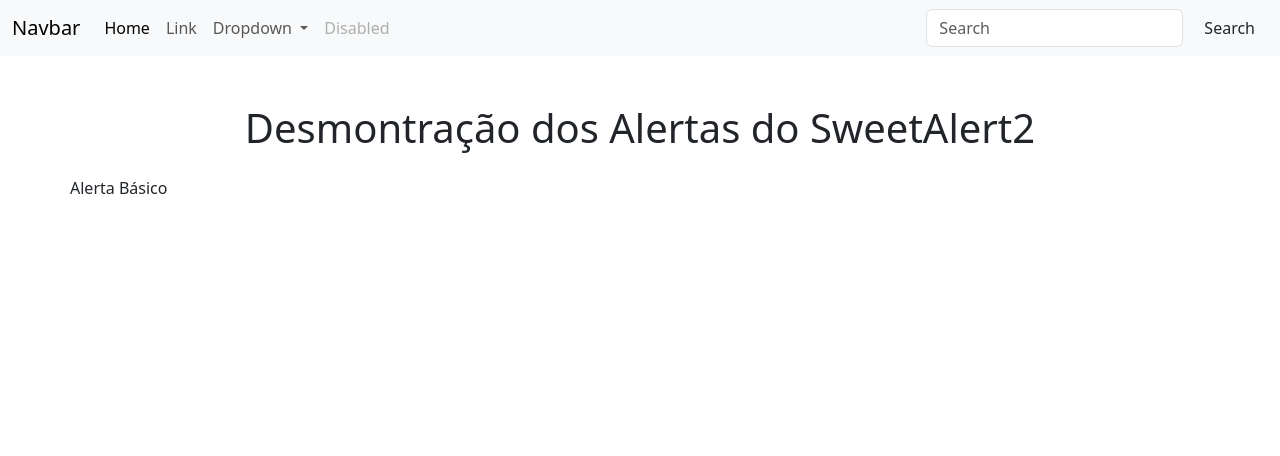
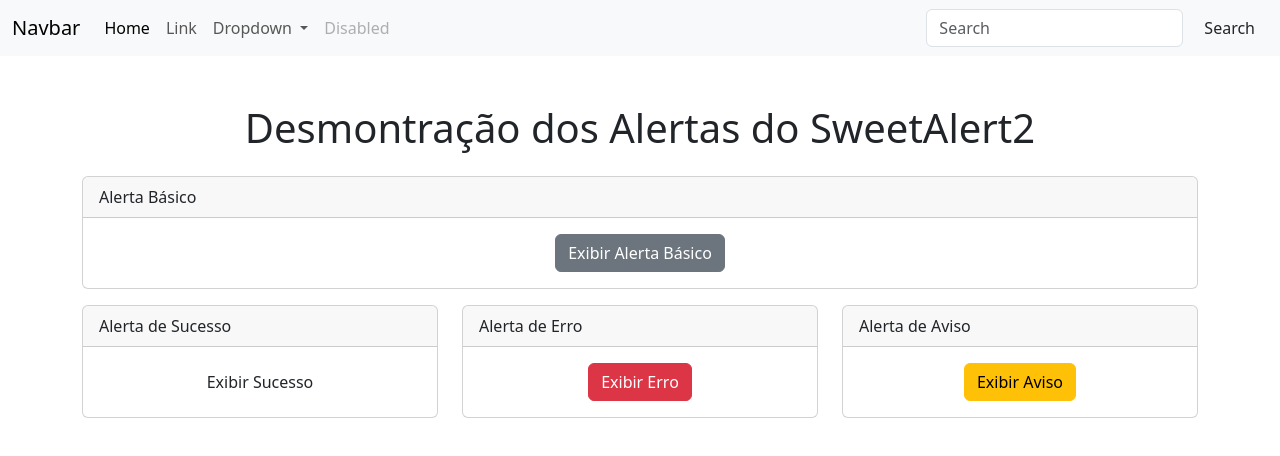
Before and after one commit to leonardo-ateodoro/sweet-alert2, a plain HTML site: page index.html in a window 1280 px wide. Drawn offline with nearby package versions, Linux system fonts and the light colour scheme; some packages are replaced by stand-ins of ours; a script that the page names is missing.

Commit message:
fazendo o index

```diff
--- a/index.html
+++ b/index.html
@@ -67,10 +67,40 @@
             <h1 class="text-center mb-4">Desmontração dos Alertas do SweetAlert2</h1>
 
             <div class="row">
-                <div class="card-header">Alerta Básico</div>
-                <div class=""></div>
-            </div>
-        </div>
+                <div class="col-md4 mb-3">
+                    <div class="card">
+                        <div class="card-header">Alerta Básico</div>
+                        <div class="card-body text-center">
+                            <button id="alertBasico" class="btn btn-secondary">Exibir Alerta Básico</button>
+                        </div>
+                    </div>
+                </div>
+                <div class= "col-md-4 mb-3">
+                    <div class="card">
+                        <div class="card-header">Alerta de Sucesso</div>
+                        <div class="card-body text-center">
+                            <button id="alertSucesso" class="btn btn-sucess">Exibir Sucesso</button>
+                        </div>
+                    </div>
+                </div>
+                <div class="col-md-4 mb-3">
+                    <div class="card">
+                        <div class="card-header">Alerta de Erro</div>
+                        <div class="card-body text-center">
+                            <button id="alertBasico" class="btn btn-danger">Exibir Erro</button>
+                        </div>
+                   </div>
+                </div >
+                <div class="col-md-4 mb-3">
+                    <div class="card">
+                        <div class="card-header">Alerta de Aviso</div>
+                        <div class="card-body text-center">
+                            <button id="alertAviso" class="btn btn-warning">Exibir Aviso</button>
+                        </div>
+                    </div>
+                </div>
 
+    </div>
+</div>
 </body>
 </html>
```
